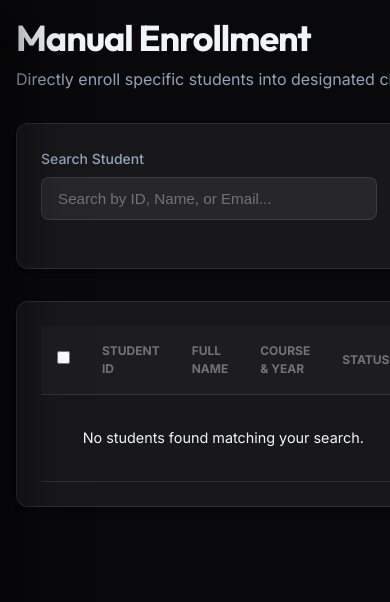
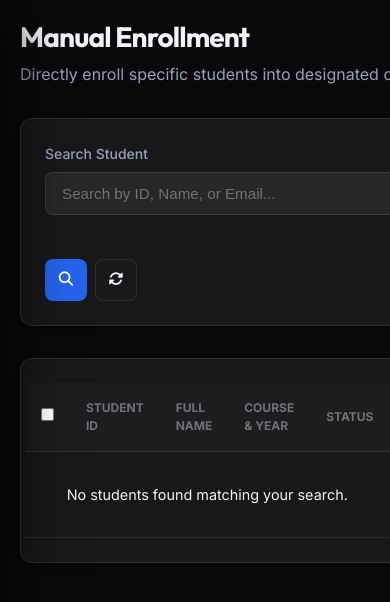
Before and after one commit to Sennsen018/NewChangeRepo, a Flask app: page /admin/manual_enroll in a window 390 px wide; the page is wider, and only the part inside the window is pictured. Shown: the top 602 px of that part. Run offline with Flask 3, Linux system fonts and the light colour scheme; the visitor is signed in with stand-in values (Sample User, id 1); data that the repository does not hold is empty; some libraries are stand-ins or nearby versions.

Commit message:
responsive UI

```diff
--- a/Main/admin/templates/admin_assign_classes.html
+++ b/Main/admin/templates/admin_assign_classes.html
@@ -78,7 +78,7 @@
             {% endwith %}
 
             <div class="glass-panel" style="padding: 1.5rem; margin-bottom: 2rem;">
-                <form method="POST" action="{{ url_for('admin.assign_classes') }}" style="display: grid; grid-template-columns: 1fr 1fr 1fr auto; gap: 1rem; align-items: end;">
+                <form method="POST" action="{{ url_for('admin.assign_classes') }}" class="filter-grid" style="display: grid; grid-template-columns: 2fr 1fr 1fr auto; gap: 1rem; align-items: end;">
     <input type="hidden" name="csrf_token" value="{{ csrf_token() }}"/>
                     <div class="form-group" style="margin-bottom: 0;">
                         <label class="form-label">Select Teacher</label>
@@ -110,7 +110,7 @@
 
             <!-- Search Bar -->
             <div class="glass-panel" style="padding: 1.5rem; margin-bottom: 2rem;">
-                <form method="GET" action="{{ url_for('admin.assign_classes') }}" style="display: grid; grid-template-columns: 1fr auto; gap: 1rem; align-items: end;">
+                <form method="GET" action="{{ url_for('admin.assign_classes') }}" class="filter-grid" style="display: grid; grid-template-columns: 2fr 1fr 1fr auto; gap: 1rem; align-items: end;">
                     <div class="form-group" style="margin-bottom: 0;">
                         <label class="form-label">Search Assignments</label>
                         <input type="text" name="search" class="form-control" placeholder="Code, Subject, Teacher or Section..." value="{{ search }}">
--- a/Main/admin/templates/admin_audit_logs.html
+++ b/Main/admin/templates/admin_audit_logs.html
@@ -69,7 +69,7 @@
 
                 <!-- Search and Filter Bar -->
                 <div class="glass-panel" style="padding: 1.5rem; margin-bottom: 2rem;">
-                    <form method="GET" action="{{ url_for('admin.audit_logs') }}" style="display: grid; grid-template-columns: 2fr 1fr 1fr auto; gap: 1rem; align-items: end;">
+                    <form method="GET" action="{{ url_for('admin.audit_logs') }}" class="filter-grid" style="display: grid; grid-template-columns: 2fr 1fr 1fr auto; gap: 1rem; align-items: end;">
                         <div class="form-group">
                             <label class="form-label">Search Details</label>
                             <input type="text" name="search" class="form-control" placeholder="User, ID, or Action..." value="{{ search }}">
--- a/Main/admin/templates/admin_drop_requests.html
+++ b/Main/admin/templates/admin_drop_requests.html
@@ -54,7 +54,7 @@
                     <p class="text-muted">Review requests from teachers to drop/archive students.</p>
                 </div>
                 <div class="glass-panel" style="padding: 1.5rem; margin-bottom: 2rem;">
-                    <form method="GET" action="{{ url_for('admin.drop_requests') }}" style="display: grid; grid-template-columns: 1fr auto; gap: 1rem; align-items: end;">
+                    <form method="GET" action="{{ url_for('admin.drop_requests') }}" class="filter-grid" style="display: grid; grid-template-columns: 2fr 1fr 1fr auto; gap: 1rem; align-items: end;">
                         <div class="form-group" style="margin-bottom: 0;">
                             <label class="form-label">Search Requests</label>
                             <input type="text" name="search" class="form-control" placeholder="Student, ID or Subject..." value="{{ search }}">
--- a/Main/admin/templates/admin_manage_schedules.html
+++ b/Main/admin/templates/admin_manage_schedules.html
@@ -74,7 +74,7 @@
                 <h3 class="mb-4" style="font-size: 1rem;">Add Schedule</h3>
                 <form method="POST" action="{{ url_for('admin.manage_schedules') }}">
     <input type="hidden" name="csrf_token" value="{{ csrf_token() }}"/>
-                    <div style="display: grid; grid-template-columns: repeat(auto-fit, minmax(180px, 1fr)); gap: 1rem; align-items: end;">
+                    <div class="filter-grid" style="display: grid; grid-template-columns: repeat(auto-fit, minmax(180px, 1fr)); gap: 1rem; align-items: end;">
                         <div class="form-group" style="margin-bottom: 0;">
                             <label class="form-label">Class (Subject - Section - Teacher)</label>
                             <select name="assignment_id" class="form-control" required>
@@ -117,7 +117,7 @@
 
             <!-- Search Bar -->
             <div class="glass-panel" style="padding: 1.5rem; margin-bottom: 2rem;">
-                <form method="GET" action="{{ url_for('admin.manage_schedules') }}" style="display: grid; grid-template-columns: 1fr auto; gap: 1rem; align-items: end;">
+                <form method="GET" action="{{ url_for('admin.manage_schedules') }}" class="filter-grid" style="display: grid; grid-template-columns: 2fr 1fr 1fr auto; gap: 1rem; align-items: end;">
                     <div class="form-group" style="margin-bottom: 0;">
                         <label class="form-label">Search Schedules</label>
                         <input type="text" name="search" class="form-control" placeholder="Subject, Teacher, Room or Section..." value="{{ search }}">
--- a/Main/admin/templates/admin_manage_students.html
+++ b/Main/admin/templates/admin_manage_students.html
@@ -65,7 +65,7 @@
             </header>
 
             <div class="main-content-inner">
-                <div class="flex justify-between items-center mb-8">
+                <div class="flex flex-responsive justify-between items-center mb-8">
                     <div>
                         <h1 class="auth-title">Student Management</h1>
                         <p class="text-muted">Register, enroll, and manage student accounts across the system.</p>
@@ -88,7 +88,7 @@
 
                 <!-- Search and Filter Bar -->
                 <div class="glass-panel" style="padding: 1.5rem; margin-bottom: 2rem;">
-                    <form method="GET" action="{{ url_for('admin.manage_students') }}" style="display: grid; grid-template-columns: 2fr 1fr 1fr auto; gap: 1rem; align-items: end;">
+                    <form method="GET" action="{{ url_for('admin.manage_students') }}" class="filter-grid" style="display: grid; grid-template-columns: 2fr 1fr 1fr auto; gap: 1rem; align-items: end;">
                         <div class="form-group">
                             <label class="form-label">Search Students</label>
                             <input type="text" name="search" class="form-control" placeholder="ID, Name, or Email..." value="{{ search }}">
--- a/Main/admin/templates/admin_manage_subjects.html
+++ b/Main/admin/templates/admin_manage_subjects.html
@@ -65,7 +65,7 @@
             </header>
 
             <div class="main-content-inner">
-                <div class="flex justify-between items-center mb-8">
+                <div class="flex flex-responsive justify-between items-center mb-8">
                     <div>
                         <h1 class="auth-title">Subject Management</h1>
                         <p class="text-muted">Define and manage academic subjects and curriculum.</p>
@@ -80,7 +80,7 @@
 
                 <!-- Search Bar -->
                 <div class="glass-panel" style="padding: 1.5rem; margin-bottom: 2rem;">
-                    <form method="GET" action="{{ url_for('admin.manage_subjects') }}" style="display: grid; grid-template-columns: 1fr auto; gap: 1rem; align-items: end;">
+                    <form method="GET" action="{{ url_for('admin.manage_subjects') }}" class="filter-grid" style="display: grid; grid-template-columns: 2fr 1fr 1fr auto; gap: 1rem; align-items: end;">
                         <div class="form-group">
                             <label class="form-label">Search Subjects</label>
                             <input type="text" name="search" class="form-control" placeholder="Code or Name..." value="{{ search }}">
--- a/Main/admin/templates/admin_manage_teachers.html
+++ b/Main/admin/templates/admin_manage_teachers.html
@@ -65,7 +65,7 @@
             </header>
 
             <div class="main-content-inner">
-                <div class="flex justify-between items-center mb-8">
+                <div class="flex flex-responsive justify-between items-center mb-8">
                     <div>
                         <h1 class="auth-title">Faculty Management</h1>
                         <p class="text-muted">Register and manage faculty members across departments.</p>
@@ -85,7 +85,7 @@
 
                 <!-- Search and Filter Bar -->
                 <div class="glass-panel" style="padding: 1.5rem; margin-bottom: 2rem;">
-                    <form method="GET" action="{{ url_for('admin.manage_teachers') }}" style="display: grid; grid-template-columns: 2fr 1fr 1fr auto; gap: 1rem; align-items: end;">
+                    <form method="GET" action="{{ url_for('admin.manage_teachers') }}" class="filter-grid" style="display: grid; grid-template-columns: 2fr 1fr 1fr auto; gap: 1rem; align-items: end;">
                         <div class="form-group">
                             <label class="form-label">Search Teachers</label>
                             <input type="text" name="search" class="form-control" placeholder="ID, Name, or Email..." value="{{ search }}">
--- a/Main/admin/templates/manual_enroll.html
+++ b/Main/admin/templates/manual_enroll.html
@@ -58,7 +58,7 @@
         <!-- Main Content -->
         <main class="main-content">
             <div class="main-content-inner">
-                <div class="flex justify-between items-center mb-8">
+                <div class="flex flex-responsive justify-between items-center mb-8">
                     <div>
                         <h1 class="auth-title">Manual Enrollment</h1>
                         <p class="text-muted">Directly enroll specific students into designated classes.</p>
@@ -82,7 +82,7 @@
 
                 <!-- Search and Selection Panel -->
                 <div class="glass-panel" style="padding: 1.5rem; margin-bottom: 2rem;">
-                    <form method="GET" action="{{ url_for('admin.manual_enroll') }}" style="display: grid; grid-template-columns: 1fr auto; gap: 1rem; align-items: end;">
+                    <form method="GET" action="{{ url_for('admin.manual_enroll') }}" class="filter-grid" style="display: grid; grid-template-columns: 2fr 1fr 1fr auto; gap: 1rem; align-items: end;">
                         <div class="form-group">
                             <label class="form-label">Search Student</label>
                             <input type="text" name="search" class="form-control" placeholder="Search by ID, Name, or Email..." value="{{ search }}">
--- a/Main/static/css/style.css
+++ b/Main/static/css/style.css
@@ -210,6 +210,14 @@ a {
 /* =========================================
    LAYOUT - DASHBOARD
    ========================================= */
+.flex { display: flex; }
+.justify-between { justify-content: space-between; }
+.items-center { align-items: center; }
+.gap-2 { gap: 0.5rem; }
+.gap-4 { gap: 1rem; }
+.mb-8 { margin-bottom: 2rem; }
+.w-full { width: 100%; }
+
 .dashboard-container {
     display: flex;
     min-height: 100vh;
@@ -772,24 +780,73 @@ td {
     .user-menu-container {
         margin-left: auto;
     }
+
+    /* Stack flex containers that are usually side-by-side */
+    .flex-responsive {
+        flex-direction: column;
+        align-items: flex-start;
+        gap: 1rem;
+    }
+
+    .flex-responsive > * {
+        width: 100%;
+    }
+}
+
+@media (max-width: 768px) {
+    .stats-grid {
+        grid-template-columns: repeat(auto-fit, minmax(200px, 1fr));
+    }
+
+    /* Search/Filter bar grid reset */
+    .filter-grid {
+        grid-template-columns: 1fr !important;
+        gap: 0.75rem !important;
+    }
+
+    .filter-grid .btn {
+        width: 100%;
+        margin-top: 0.5rem;
+    }
+
+    .auth-title {
+        font-size: 1.75rem;
+    }
 }
 
 @media (max-width: 640px) {
-    .main-content-inner { padding: 1rem; }
+    .main-content-inner { padding: 1.25rem; }
     .top-header { padding: 0 1rem; }
     .stats-grid { grid-template-columns: 1fr; }
     .auth-card {
-        padding: 2rem 1.5rem;
+        padding: 2.5rem 1.5rem;
         border-radius: 0;
         min-height: 100vh;
         display: flex;
         flex-direction: column;
         justify-content: center;
     }
+
+    .modal-content {
+        width: 95% !important;
+        margin: 10px auto;
+        padding: 1.5rem !important;
+    }
+
+    /* Table optimization for very small screens */
+    .table-container {
+        margin: 0 -1.25rem;
+        width: calc(100% + 2.5rem);
+        border-radius: 0;
+        border-left: none;
+        border-right: none;
+    }
 }
 
 @media (max-width: 480px) {
     .auth-links { flex-direction: column; }
+    .btn { width: 100%; }
+    .header-left .auth-title { display: none; } /* Hide page title on very small screens to save space */
 }
 
 /* =========================================
--- a/Main/student/templates/profile.html
+++ b/Main/student/templates/profile.html
@@ -208,7 +208,7 @@
 
                 <!-- Enrolled Subjects -->
                 <div class="glass-panel" style="padding: 1.75rem;">
-                    <div style="display:flex; align-items:center; justify-content:space-between; margin-bottom:1.25rem;">
+                    <div class="flex flex-responsive" style="display:flex; align-items:center; justify-content:space-between; margin-bottom:1.25rem;">
                         <h4 style="margin:0;"><i class="fas fa-book-reader" style="color:var(--primary); margin-right:0.5rem;"></i>Enrolled Subjects</h4>
                         <span class="badge badge-primary">{{ enrollments|length }} Subject{{ 's' if enrollments|length != 1 else '' }}</span>
                     </div>
--- a/Main/student/templates/student_dashboard.html
+++ b/Main/student/templates/student_dashboard.html
@@ -65,7 +65,7 @@
             </header>
 
             <div class="main-content-inner">
-                <div class="flex justify-between items-center mb-8">
+                <div class="flex flex-responsive justify-between items-center mb-8">
                     <div>
                         <h1 class="auth-title">Welcome back, {{ name }}!</h1>
                         <p class="text-muted">Stay on top of your attendance and performance.</p>
@@ -136,7 +136,7 @@
 
                     <!-- Right: Notifications -->
                     <div class="glass-panel" style="padding: 1.5rem; display: flex; flex-direction: column; max-height: 700px; position: sticky; top: 88px;">
-                        <div style="display: flex; justify-content: space-between; align-items: center; margin-bottom: 1.5rem; border-bottom: 1px solid var(--border-color); padding-bottom: 1rem;">
+                        <div class="flex flex-responsive" style="display: flex; justify-content: space-between; align-items: center; margin-bottom: 1.5rem; border-bottom: 1px solid var(--border-color); padding-bottom: 1rem;">
                             <h3 style="font-size: 1rem;">Live Notifications</h3>
                             <span style="font-size: 0.6rem; color: var(--accent); text-transform: uppercase; letter-spacing: 0.1em; display: flex; align-items: center; gap: 0.5rem;">
                                 <span style="height: 6px; width: 6px; background: var(--accent); border-radius: 50%; animation: pulse 2s infinite;"></span>
--- a/Main/student/templates/timetable.html
+++ b/Main/student/templates/timetable.html
@@ -65,7 +65,7 @@
             </header>
 
             <div class="main-content-inner">
-                <div class="flex justify-between items-center mb-8">
+                <div class="flex flex-responsive justify-between items-center mb-8">
                     <div>
                         <h1 class="auth-title">My Timetable</h1>
                         <p class="text-muted">Weekly class schedule and classroom assignments.</p>
--- a/Main/teacher/templates/manual_attendance.html
+++ b/Main/teacher/templates/manual_attendance.html
@@ -187,7 +187,7 @@
             {% if students %}
 
             {% if already_recorded %}
-            <div class="alert alert-warning mb-4" style="display:flex; justify-content:space-between; align-items:center;">
+            <div class="alert alert-warning mb-4" class="flex flex-responsive" style="display:flex; justify-content:space-between; align-items:center;">
                 <div>
                     <i class="fas fa-exclamation-triangle"></i>
                     <strong>Duplicate Warning:</strong> Attendance for this class has already been recorded today. To avoid duplication, please edit existing records instead.
--- a/Main/teacher/templates/reports.html
+++ b/Main/teacher/templates/reports.html
@@ -308,7 +308,7 @@
                         <div class="accordion-item"
                             style="border: 1px solid var(--border-color); border-radius: 8px; overflow: hidden; margin-bottom: 1rem;">
                             <div class="accordion-header"
-                                style="background: rgba(255,255,255,0.05); padding: 1rem 1.5rem; cursor: pointer; display: flex; justify-content: space-between; align-items: center; transition: background 0.2s;"
+                                class="flex flex-responsive" style="background: rgba(255,255,255,0.05); padding: 1rem 1.5rem; cursor: pointer; display: flex; justify-content: space-between; align-items: center; transition: background 0.2s;"
                                 onclick="toggleAccordion('acc-{{ loop.index }}')">
                                 <h4 style="margin: 0; color: var(--text-main);">
                                     <i class="fas fa-calendar-day"
--- a/Main/teacher/templates/teacher_profile.html
+++ b/Main/teacher/templates/teacher_profile.html
@@ -214,7 +214,7 @@
 
                 <!-- Assigned Classes -->
                 <div class="glass-panel" style="padding: 1.75rem;">
-                    <div style="display:flex; align-items:center; justify-content:space-between; margin-bottom:1.25rem;">
+                    <div class="flex flex-responsive" style="display:flex; align-items:center; justify-content:space-between; margin-bottom:1.25rem;">
                         <h4 style="margin:0;"><i class="fas fa-chalkboard" style="color:var(--primary); margin-right:0.5rem;"></i>My Assigned Classes</h4>
                         <span class="badge badge-primary">{{ assignments|length }} Class{{ 'es' if assignments|length != 1 else '' }}</span>
                     </div>
```
Also changed, not shown: Main/admin/templates/admin_dashboard.html (+4 -4 lines).
